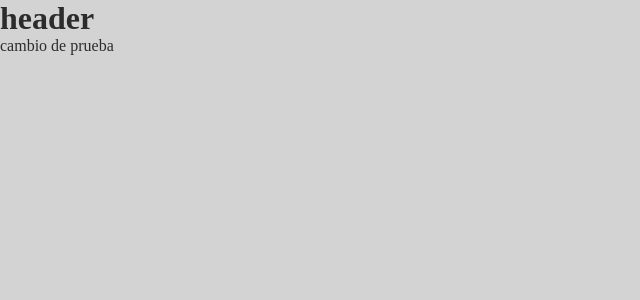
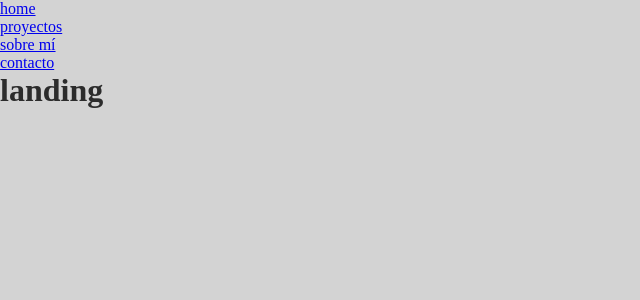
Before and after one commit to sandrarolgom/sargartist-personal-project, a React (Vite) app: page /#/ in a window 1280 px wide. Before the commit this address led to /#/aboutme. Shown: the top 300 px of the page, without its empty margins (0-640 px from the left). Built offline with nearby package versions, Linux system fonts and the light colour scheme.

Commit message:
create routes from header

```diff
--- /dev/null
+++ b/src/components/AboutMe.jsx
@@ -0,0 +1,11 @@
+function AboutMe() {
+  return (
+    <div>
+        <h1>sobre mí</h1>
+        <p>Lorem ipsum, dolor sit amet consectetur adipisicing elit. Tenetur iste nostrum impedit, sit neque voluptatum incidunt reiciendis ad accusantium animi laborum dolorem. Minus, quidem eos ex aliquid nisi at harum.</p>
+        <img src="https://w7.pngwing.com/pngs/640/269/png-transparent-silhouette-person-people-icon-animals-logo-head-thumbnail.png" alt="photo of @sargartist" />
+    </div>
+  )
+}
+
+export default AboutMe
--- a/src/components/App.jsx
+++ b/src/components/App.jsx
@@ -1,14 +1,24 @@
+import { Route, Routes } from 'react-router-dom';
 import '../scss/index.scss';
-import Footer from './Footer';
+import Projects from './Projects';
+import AboutMe from './AboutMe';
+import Contact from './Contact';
+import Landing from './Landing';
 import Header from './Header';
 
 function App() {
 
   return (
     <>
-      <Header />
-      <Footer />
+    <Header />
+    <Routes>
+      <Route path="/"  element={<Landing/>}/>
+      <Route path="/projects"  element={<Projects />}/>
+      <Route path="/aboutme"  element={<AboutMe />}/>
+      <Route path="/contact"  element={<Contact />}/>
+    </Routes>
     </>
+
   );
 }
 
--- /dev/null
+++ b/src/components/Contact.jsx
@@ -0,0 +1,9 @@
+function Contact() {
+  return (
+    <div>
+        <h1>contact</h1>
+    </div>
+  )
+}
+
+export default Contact
--- a/src/components/Header.jsx
+++ b/src/components/Header.jsx
@@ -1,9 +1,17 @@
-import logo from "../images/logo1NotBack.png";
+import { Link } from "react-router-dom"
+// import logo from "../images/logo1NotBack.png";
 function Header() {
   return (
     <header>
-        <h1>header</h1>
         {/* <img src={logo} alt="logo sargartist"/> */}
+        <nav>
+          <ul>
+            <Link to="/"><li>home</li></Link>
+            <Link to="/projects"><li>proyectos</li></Link>
+            <Link to="/aboutme"><li>sobre mí</li></Link>
+            <Link to="/contact"><li>contacto</li></Link>
+          </ul>
+        </nav>
     </header>
   )
 }
--- /dev/null
+++ b/src/components/Landing.jsx
@@ -0,0 +1,9 @@
+function Landing() {
+  return (
+    <div>
+        <h1>landing</h1>
+    </div>
+  )
+}
+
+export default Landing
--- /dev/null
+++ b/src/components/Projects.jsx
@@ -0,0 +1,9 @@
+function Projects() {
+  return (
+    <div>
+        <h1>project</h1>
+    </div>
+  )
+}
+
+export default Projects
```
